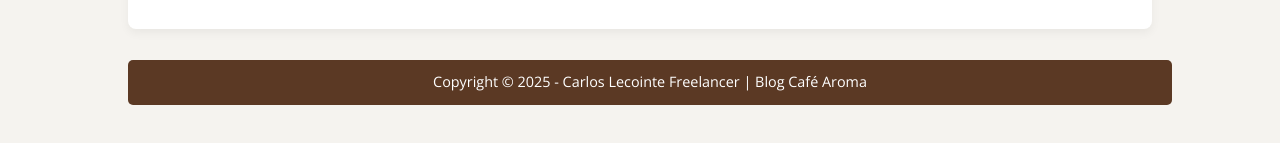
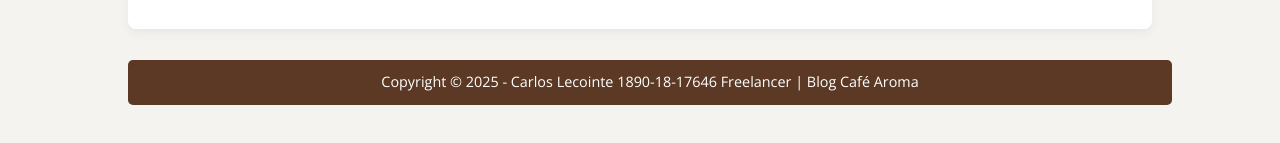
Before and after one commit to CarlosLecointe/Tarea001-HTML5, a plain HTML site: page View/index.html in a window 1280 px wide. Shown: the part 1072-1215 px from the top of the page. Drawn offline with nearby package versions, Linux system fonts and the light colour scheme.

Commit message:
Integración de No. carnet en footer

```diff
--- a/View/index.html
+++ b/View/index.html
@@ -90,7 +90,7 @@
     </div>
 
     <footer class="pageFooter">
-        <p>Copyright &copy; 2025 - Carlos Lecointe Freelancer | Blog Café Aroma</p>
+        <p>Copyright &copy; 2025 - Carlos Lecointe 1890-18-17646 Freelancer | Blog Café Aroma</p>
     </footer>
 </body>
 
```
